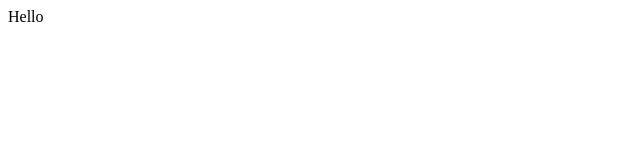
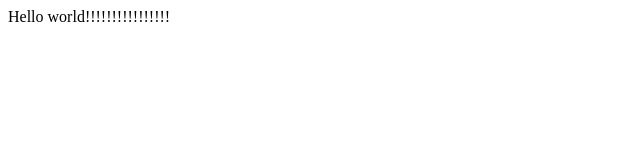
Before and after one commit to ninu19/RepositoryREEA, a plain HTML site: page index.html in a window 1280 px wide. Shown: the whole page, without its empty margins (0-640 px from the left). Drawn offline with Linux system fonts and the light colour scheme.

Commit message:
New mesaj

```diff
--- a/index.html
+++ b/index.html
@@ -3,6 +3,6 @@
 	<title>Titlu</title>
 </head>
 <body>
-	<p>Hello</p>
+	<p>Hello world!!!!!!!!!!!!!!!!</p>
 </body>
 </html>
```
